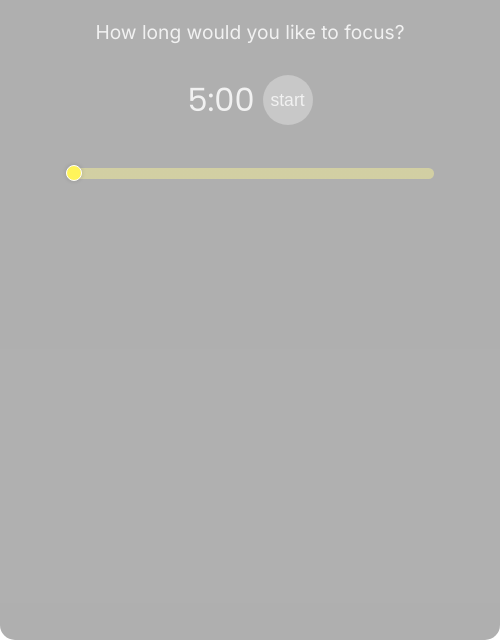
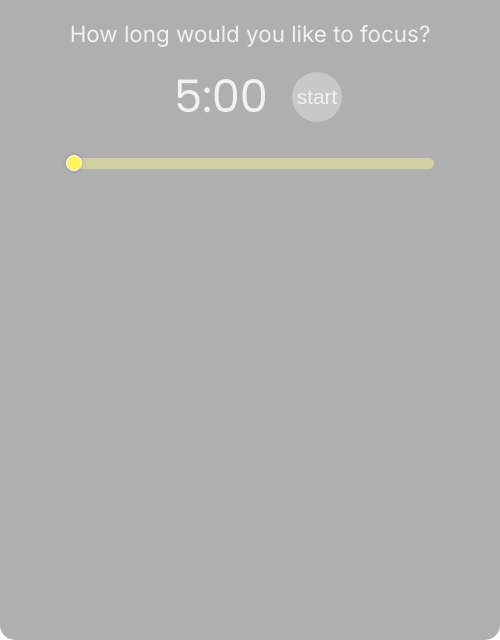
Before and after one commit to LRauscher/focusy, an Electron app: page src/index.html in a window 500 px wide. Both pictures are taken after a click on the button "Start Focus". Shown: the part 160-800 px from the top of the page. Drawn offline with nearby package versions, Linux system fonts and the light colour scheme.

Commit message:
short update

```diff
--- a/src/index.css
+++ b/src/index.css
@@ -234,15 +234,15 @@ header img {
 }
 
 #timeInput label {
-  font-size: 1.2em;
+  font-size: 1.4em;
 }
 
 #timeInputBtn {
-  padding: 2px;
+  padding: 4px;
   border-radius: 50%;
   width: 50px;
   height: 50px;
-  font-size: 1.1em;
+  font-size: 1.3em;
   background-color: var(--secondary-background);
   color: var(--primary-text);
   border: none;
@@ -256,8 +256,9 @@ header img {
 }
 
 #labelRange {
-  font-size: 2em;
+  font-size: 2.8em;
   font-family: 'Poppins';
+  margin: 16px;
 }
 
 #rangeFlex {
```
